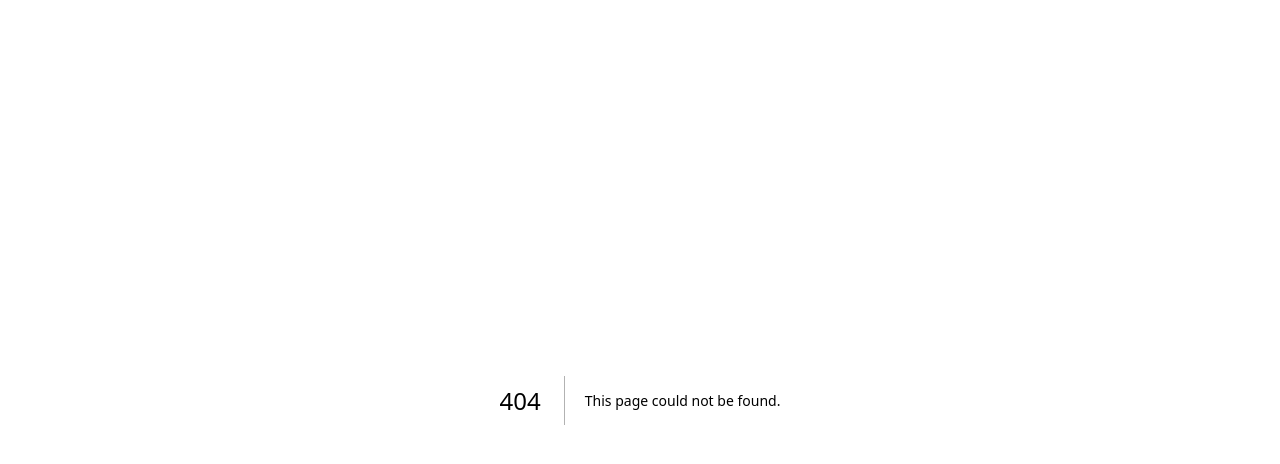
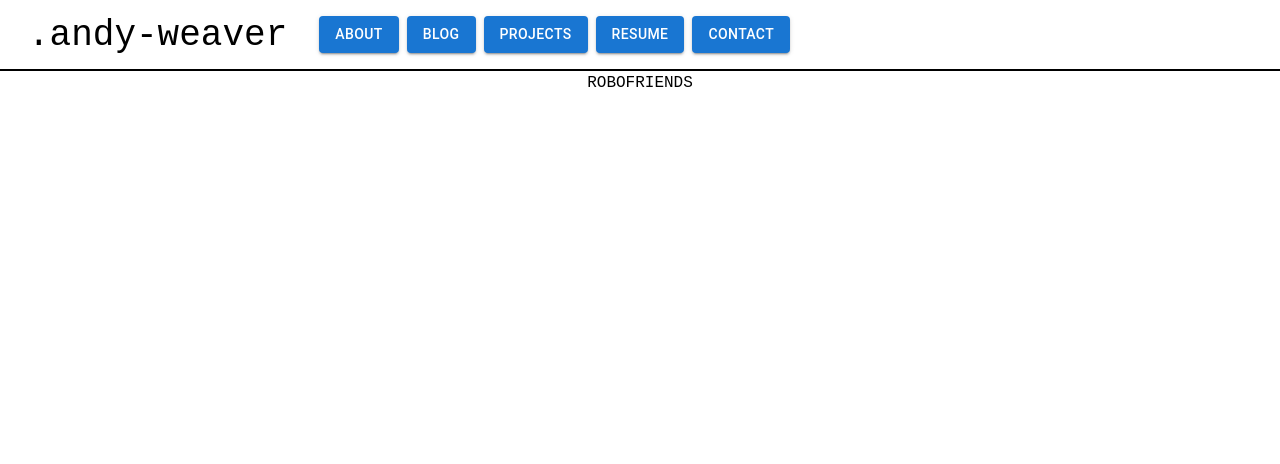
Before and after one commit to aaweaver-actuary/andy-web, a Next.js app: page /projects/robofriends in a window 1280 px wide. Before the commit this address had no page. Shown: the top 464 px of the page. Built offline with nearby package versions, Linux system fonts and the light colour scheme.

Commit message:
robofriends scaffolding

```diff
--- /dev/null
+++ b/src/app/projects/(react-simple)/robofriends/page.jsx
@@ -0,0 +1,13 @@
+import Layout from '../../../components/Layout.component';
+
+const RobofriendsPage = () => {
+  return (
+    <Layout>
+      <main className="flex flex-col items-center">
+        <h1 className="uppercase">robofriends</h1>
+      </main>
+    </Layout>
+  );
+};
+
+export default RobofriendsPage;
```
